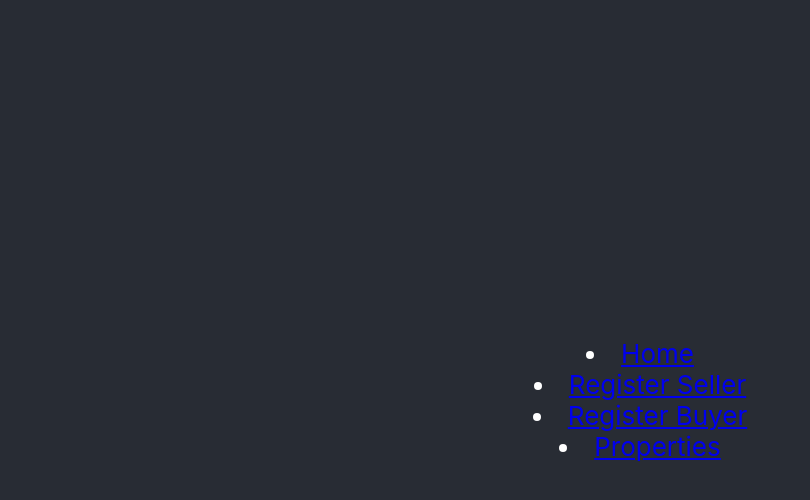
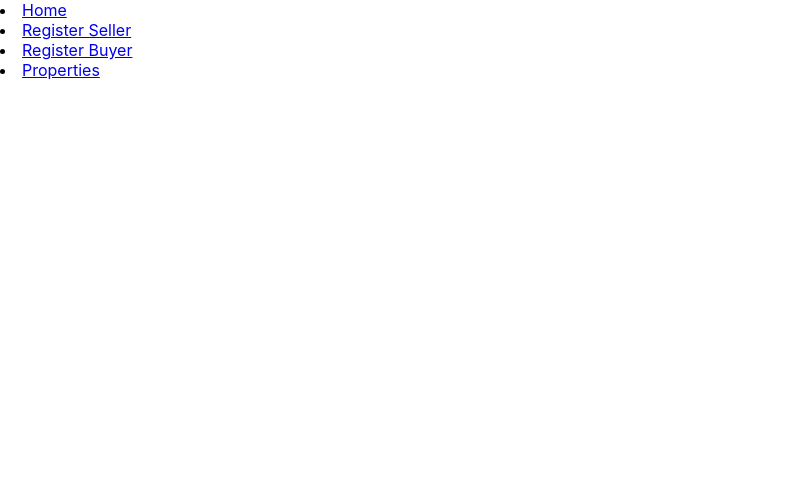
Before and after one commit to starwarsjedi321/GroupProject, a React (Create React App) app in the folder groupproject/: page / in a window 1280 px wide. Shown: the top 500 px of the page, without its empty margins (0-810 px from the left). Built offline with nearby package versions, Linux system fonts and the light colour scheme.

Commit message:
Remove CSS file, test Outlet tag in layout and add testing tags to app.js

```diff
--- a/groupproject/src/App.css
+++ /dev/null
@@ -1,38 +0,0 @@
-.App {
-  text-align: center;
-}
-
-.App-logo {
-  height: 40vmin;
-  pointer-events: none;
-}
-
-@media (prefers-reduced-motion: no-preference) {
-  .App-logo {
-    animation: App-logo-spin infinite 20s linear;
-  }
-}
-
-.App-header {
-  background-color: #282c34;
-  min-height: 100vh;
-  display: flex;
-  flex-direction: column;
-  align-items: center;
-  justify-content: center;
-  font-size: calc(10px + 2vmin);
-  color: white;
-}
-
-.App-link {
-  color: #61dafb;
-}
-
-@keyframes App-logo-spin {
-  from {
-    transform: rotate(0deg);
-  }
-  to {
-    transform: rotate(360deg);
-  }
-}
--- a/groupproject/src/App.js
+++ b/groupproject/src/App.js
@@ -1,4 +1,3 @@
-import './App.css';
 // Run npm install react-router-dom if you have issues with npm start
 import { BrowserRouter, Routes, Route, Link } from 'react-router-dom';
 import Layout from './components/layoutComponent';
@@ -14,15 +13,15 @@ function App() {
             {/* Nested paths for each page component (E.g. Buyer / Seller pages) */}
             <Route
             path="register-seller"
-            element={<>test</>}
+            element={<>seller test</>}
             />
             <Route
             path="register-buyer"
-            element={<>test</>}
+            element={<>buyer test</>}
             />
             <Route
             path="properties"
-            element={<>test</>}
+            element={<>properties test</>}
             />
           </Route>
         </Routes>
--- a/groupproject/src/components/layoutComponent.js
+++ b/groupproject/src/components/layoutComponent.js
@@ -1,6 +1,6 @@
 import React from 'react';
 import Navbar from './navComponent.js';
-import { Link } from 'react-router-dom';
+import { Outlet } from 'react-router-dom';
 
 const Layout = () => {
   return (
@@ -10,7 +10,7 @@ const Layout = () => {
     </header>
     <main>
         <section class="sectionOne">
-
+            <Outlet/>
         </section>
     </main>
     </>
```
